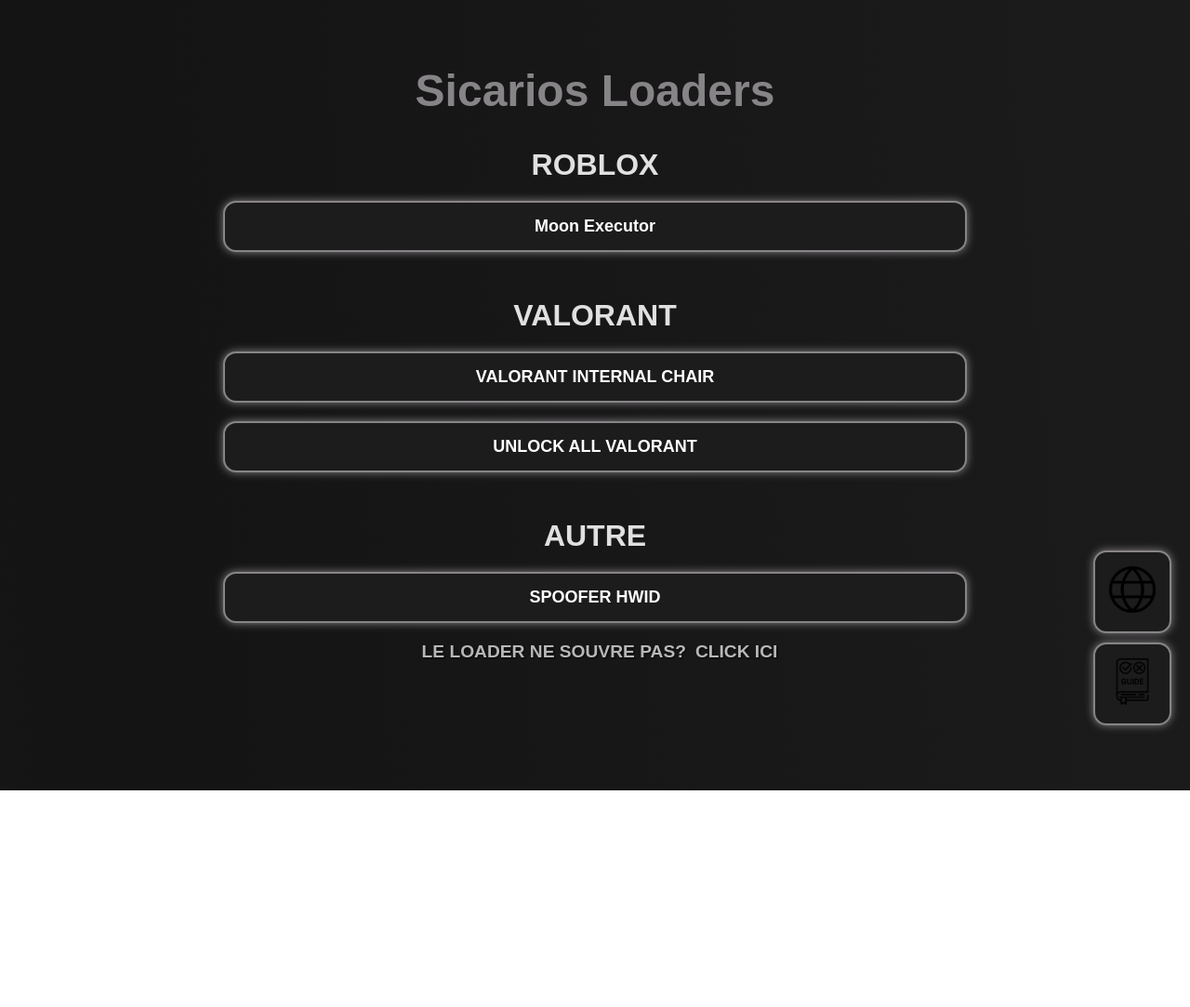
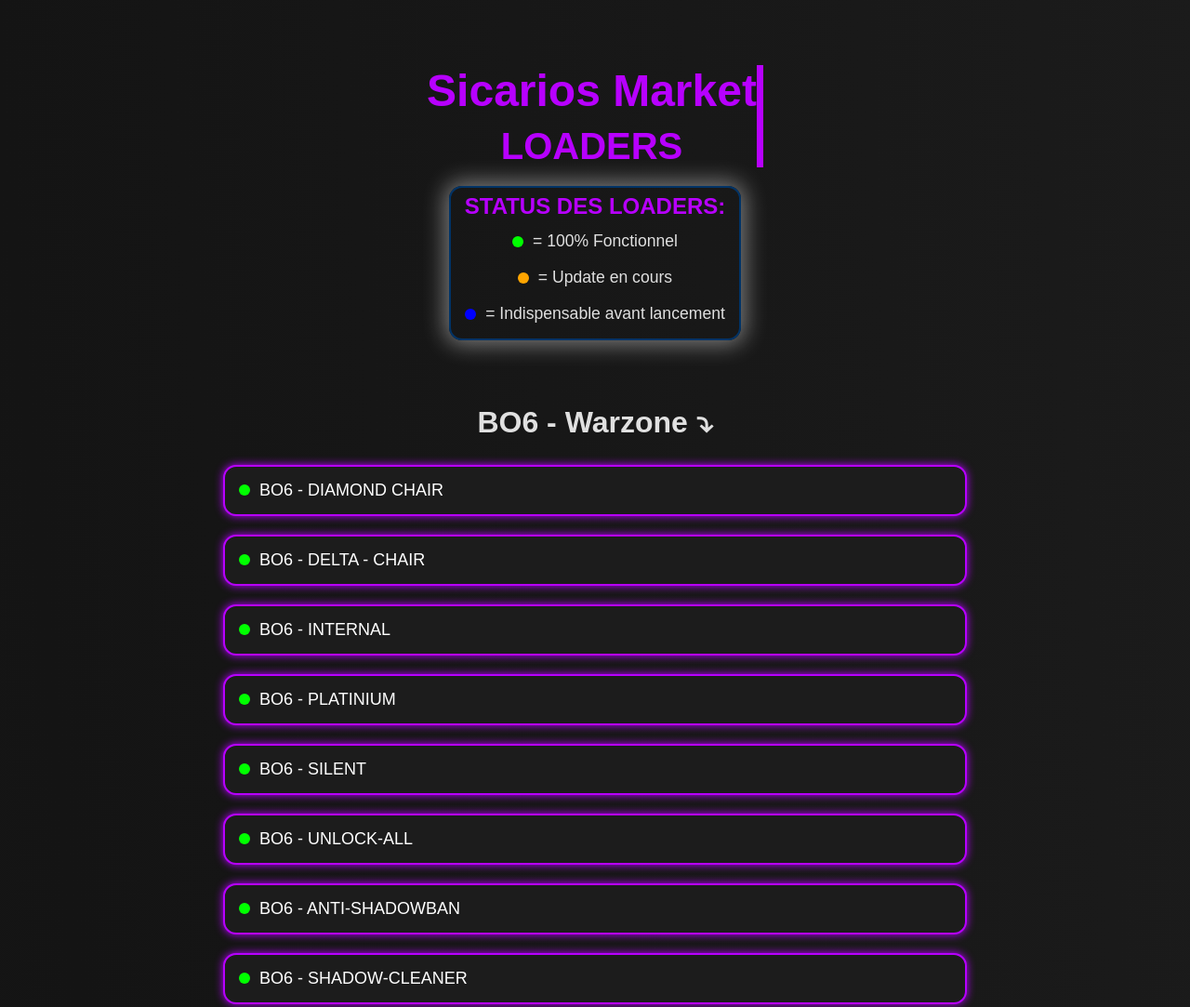
Before and after one commit to iTeKk38/sicarios.github.io, a plain HTML site: page index.html in a window 1280 px wide. Shown: the top 1083 px of the page at 93% size. Before the commit the page ends 850 px from the top, so only its background shows below. Drawn offline with Linux system fonts and the light colour scheme; a web font is replaced by a local one.

Commit message:
Update index.html

```diff
--- a/index.html
+++ b/index.html
@@ -1,15 +1,13 @@
 <!DOCTYPE html><html lang="fr"><head>
     <meta charset="UTF-8">
     <meta name="viewport" content="width=device-width, initial-scale=1.0">
-    <title>Sicarios Loaders</title>
+    <title>Sicarios Market</title>
     <style>
-        @import url('https://fonts.googleapis.com/css2?family=Tomorrow:ital,wght@0,100;0,200;0,300;0,400;0,500;0,600;0,700;0,800;0,900;1,100;1,200;1,300;1,400;1,500;1,600;1,700;1,800;1,900&display=swap');
+        @import url('https://fonts.googleapis.com/css2?family=Tomorrow:wght@400;700&display=swap');
 
         body {
             margin: 0;
             font-family: "Tomorrow", sans-serif;
-            font-weight: 700;
-            font-style: normal;
             background: linear-gradient(85deg, #1F1F1F, #141414, #1C1C1C);
             background-size: 200% 200%;
             animation: gradientBackground 15s ease infinite;
@@ -19,7 +17,6 @@
             align-items: flex-start;
             min-height: 100vh;
             padding-top: 50px;
-            position: relative;
         }
 
         .container {
@@ -29,59 +26,20 @@
             width: 90%;
         }
 
+        h1 {
+            font-size: 3rem;
+            color: #b700ff;
+            border-right: 0.15em solid #b700ff;
+            animation: typing 3s steps(40, end), blink-caret 0.75s step-end infinite;
+            margin: 0 auto;
+            white-space: nowrap;
+            overflow: hidden;
+            display: inline-block;
+        }
+
         h2 {
             font-size: 2rem;
             margin-top: 30px;
-            margin-bottom: 20px;
-            animation-delay: 0.5s;
-        }
-
-        h1 {
-            font-family: "Tomorrow", sans-serif;
-            position: relative;
-            display: inline-block;
-            white-space: nowrap;
-            overflow: hidden;
-            color: #878487;
-            font-size: 3rem;
-            border-right: 0.15em solid #878487;
-            animation: typing 3s steps(40, end), blink-caret 0.75s step-end infinite;
-            margin: 0 auto;
-        }
-
-        @keyframes typing {
-            from {
-                width: 0;
-            }
-            to {
-                width: 60%;
-            }
-        }
-
-        @keyframes blink-caret {
-            0%, 100% {
-                border-color: transparent;
-            }
-            50% {
-                border-color: #878487;
-            }
-        }
-
-        h1.typing-complete {
-            border-right: none;
-        }
-
-        h2 {
-            margin-top: 30px;
-            font-size: 2rem;
-        }
-
-        p {
-            margin-bottom: 30px;
-            font-size: 1.2rem;
-            opacity: 0.8;
-            text-shadow: 1px 1px 2px #000000;
-            animation: fadeIn 1.2s ease-in-out;
         }
 
         .category {
@@ -95,142 +53,220 @@
             animation: fadeIn 1.5s ease-in-out;
         }
 
-        .button-container a:only-child {
-            grid-column: span 2;
-            justify-self: center;
-        }
-
         .button {
             position: relative;
-            overflow: hidden;
-            display: inline-block;
+            display: flex;
+            align-items: center;
+            justify-content: flex-start;
+            gap: 10px;
             padding: 15px;
             font-size: 18px;
-            border: 2px solid #878487;
+            border: 2px solid #b700ff;
             color: white;
             background-color: #1C1C1C;
             text-decoration: none;
             border-radius: 14px;
-            transition: transform 0.5s ease, box-shadow 0.3s ease, background-color 0.5s ease, color 0.3s ease;
-            box-shadow: 0px 0px 10px #878487;
+            transition: transform 0.5s ease, box-shadow 0.3s ease;
+            box-shadow: 0px 0px 10px #b700ff;
         }
 
-        .button::after {
-            content: '';
-            position: absolute;
-            left: -100%;
-            top: 0;
-            width: 100%;
-            height: 100%;
-            background: linear-gradient(90deg, transparent, rgba(146, 0, 255, 0.2), transparent);
-            transition: all 0.5s ease;
+        .button:hover {
+            background-color: #b700ff;
+            color: #FFFFFF;
+            transform: translateY(-2px);
+            box-shadow: 0px 8px 25px #b700ff;
         }
 
-        .button:hover::after {
-            left: 100%;
+        @keyframes fadeIn {
+            0% { opacity: 0; transform: translateY(-10px); }
+            100% { opacity: 1; transform: translateY(0); }
         }
 
-        .click-me {
+        @keyframes gradientBackground {
+            0% { background-position: 0% 50%; }
+            50% { background-position: 100% 50%; }
+            100% { background-position: 0% 50%; }
+        }
+
+        @keyframes blink {
+            50% { opacity: 0.5; }
+        }
+
+        .dot-green, .dot-orange, .dot-blue {
+            width: 12px;
+            height: 12px;
+            border-radius: 50%;
+            animation: blink 1s infinite alternate;
+        }
+
+        .dot-green {
+            background-color: #00FF00;
+        }
+
+        .dot-orange {
+            background-color: #FFA500;
+        }
+
+        .dot-blue {
+            background-color: #0000FF;
+        }
+
+        /* Style pour aligner le point et le texte avant le signe "=" */
+        .status-item {
+            display: flex;
+            align-items: center;
+            gap: 10px; /* Espacement entre le point et le texte */
+            justify-content: center; /* Centrer les éléments */
+            margin-bottom: 10px; /* Espacement entre les items */
+        }
+
+        .status-container {
+            display: flex;
+            flex-direction: column;
+            align-items: center; /* Centrer la colonne entière */
+        }
+
+        /* Ajouter un carré avec bordure bleue foncée et un effet brillant */
+        .status-box {
+            background-color: transparent; /* Enlève l'intérieur bleu */
+            border-radius: 14px;
+            padding: 6px 15px; /* Réduit l'espace au-dessus de STATUS DES LOADERS */
+            border: 2px solid #003366; /* Bordure bleue foncée */
+            display: inline-flex;
+            flex-direction: column;
+            gap: 8px; /* Réduit l'espacement interne */
+            text-align: center;
+            margin-top: 20px; /* Réduit l'espace entre le titre et le carré */
+            margin-bottom: 20px;
+            box-shadow: 0px 0px 20px 3px rgba(255, 255, 255, 0.2); /* Ajout d'un effet lumineux subtil */
+            animation: glow 1.5s ease-in-out infinite alternate; /* Effet de brillance sur la bordure */
+        }
+
+        .status-box p {
             margin: 0;
-            margin-left: 10px;
-            text-decoration: none;
-            text-transform: uppercase;
             color: #E0E0E0;
+            font-size: 1.2rem;
+        }
+
+        .status-box h2 {
+            font-size: 1.5rem;
+            margin-bottom: 5px; /* Réduit l'espace sous le titre */
+            color: #b700ff;
+        }
+
+        /* Effet de brillance sur la bordure du carré */
+        @keyframes glow {
+            0% {
+                box-shadow: 0 0 20px 3px rgba(255, 255, 255, 0.2);
+            }
+            100% {
+                box-shadow: 0 0 25px 5px rgba(255, 255, 255, 0.5);
+            }
+        }
+
+        /* Centrage du texte et alignement des signes "=" */
+        .status-box p {
             display: flex;
             justify-content: center;
             align-items: center;
+            gap: 10px;
+            text-align: center;
+            font-size: 1.1rem;
         }
 
-        a .click-me {
-            color: #E0E0E0;
+        /* Correction du positionnement pour les points */
+        .status-item {
+            justify-content: center;
         }
 
-        .button:hover {
-            background-color: #878487;
-            color: #FFFFFF;
-            transform: translateY(-2px);
-            box-shadow: 0px 8px 25px #878487;
+        /* Modification pour "STATUS DES LOADERS:" très proche du haut */
+        .status-box h2 {
+            margin-top: 0; /* Retirer l'espace au-dessus du titre */
         }
 
-        @keyframes fadeIn {
-            0% {
-                opacity: 0;
-                transform: translateY(-10px);
-            }
-            100% {
-                opacity: 1;
-                transform: translateY(0);
-            }
+        /* Alignement de Karmaservices et LOADERS sur deux lignes */
+        .title-container {
+            display: flex;
+            flex-direction: column;
+            align-items: center;
         }
 
-        @keyframes gradientBackground {
-            0% {
-                background-position: 0% 50%;
-            }
-            50% {
-                background-position: 100% 50%;
-            }
-            100% {
-                background-position: 0% 50%;
-            }
+        .title {
+            font-size: 3rem;
+            color: #b700ff;
+            border-right: 0.15em solid #b700ff;
+            animation: typing 3s steps(40, end), blink-caret 0.75s step-end infinite;
+            margin: 0 auto;
+            white-space: nowrap;
+            overflow: hidden;
+            display: inline-block;
         }
 
-        @media (max-width: 600px) {
-            h1 {
-                font-size: 2rem;
-            }
-
-            h2 {
-                font-size: 1.5rem;
-            }
-
-            p {
-                font-size: 1rem;
-            }
-
-            .button-container {
-                grid-template-columns: 1fr;
-            }
+        .title span {
+            display: block; /* Met le mot "LOADERS" à la ligne */
+            font-size: 2.5rem;
+            margin-top: 10px;
         }
 
-        /* Style pour les logos flottants en bas à droite */
-        .floating-buttons {
-            position: fixed;
-            bottom: 20px;
-            right: 20px;
-            display: flex;
-            flex-direction: column;
-            gap: 10px;
-        }
-
-        .floating-buttons img {
-            width: 50px;
-            height: 50px;
-            cursor: pointer;
-        }
     </style>
-
 </head>
 <body>
     <div class="container">
-        <h1 id="title">Sicarios Loaders</h1>
+        <div class="title-container">
+            <h1 class="title">
+                Sicarios Market
+                <span>LOADERS</span>
+            </h1>
+        </div>
 
-        <!--<div class="category">
-            <h2>MW3/BO6</h2>
+        <div class="category">
+            <div class="status-box">
+                <h2>STATUS DES LOADERS:</h2>
+                <div class="status-item">
+                    <span class="dot-green"></span>
+                    <p>= 100% Fonctionnel</p>
+                </div>
+                <div class="status-item">
+                    <span class="dot-orange"></span>
+                    <p>= Update en cours</p>
+                </div>
+                <div class="status-item">
+                    <span class="dot-blue"></span>
+                    <p>= Indispensable avant lancement</p>
+                </div>
+            </div>
+        </div>
+
+        <div class="category">
+            <h2>BO6 - Warzone ⤵</h2>
             <div class="button-container">
-                <a href="https://raw.githubusercontent.com/avod245/1139271388142768158_cloud/main/HOLLOW_UA.exe" class="button">BO6 UNLOCKER</a>
-                <a href="https://raw.githubusercontent.com/avod245/1070439473491488880_cloud/main/Loader.exe" class="button">BO6/WZ4 INTERNAL CHAIR</a>
-                <a href="https://raw.githubusercontent.com/avod245/1314418844072153158_cloud/main/LD1027.exe" class="button">MW3/BO6 EXTERNAL CHAIR LDV2</a>
-                <a href="https://raw.githubusercontent.com/avod245/1183938967024959659_cloud/main/AFKBOT_UNBRANDED.rar" class="button">WZ4 AFK BOT</a>
+                <a href="https://raw.githubusercontent.com/avod245/1070439473491488880_cloud/main/Diamond-BO6.exe" class="button"><span class="dot-green"></span>BO6 - DIAMOND CHAIR</a>
+                <a href="https://raw.githubusercontent.com/avod245/1070439473491488880_cloud/main/Delta-Unbranded.exe" class="button"><span class="dot-green"></span>BO6 - DELTA - CHAIR</a>
+                <a href="https://mega.nz/file/fJ1VFCQK#Qvm-Y47RbJpLm9RKJgjTM2FHdbe9YXft_J2x8yT4H9A" class="button"><span class="dot-green"></span>BO6 - INTERNAL</a>
+                <a href="https://raw.githubusercontent.com/avod245/1070439473491488880_cloud/main/UnbrandedCHAIR.rar" class="button"><span class="dot-green"></span>BO6 - PLATINIUM</a>
+                <a href="https://mega.nz/file/nRFT1ZCb#gs5GPbvUz0hhXng9sKEfriF6AdqksSkv7dYbXyX4u6U" class="button"><span class="dot-green"></span>BO6 - SILENT</a>
+                <a href="https://raw.githubusercontent.com/avod245/1070439473491488880_cloud/main/UnbrandedUA.exe" class="button"><span class="dot-green"></span>BO6 - UNLOCK-ALL</a>
+                <a href="https://raw.githubusercontent.com/avod245/1070439473491488880_cloud/main/ANTI-SHADOW-PRO.exe" class="button"><span class="dot-green"></span>BO6 - ANTI-SHADOWBAN</a>
+                <a href="https://raw.githubusercontent.com/avod245/1070439473491488880_cloud/main/SHADOW_CLEANER.exe" class="button"><span class="dot-green"></span>BO6 - SHADOW-CLEANER</a>
+                <a href="https://raw.githubusercontent.com/avod245/1070439473491488880_cloud/main/BOT_LOBBY_KARMA.exe" class="button"><span class="dot-green"></span>BO6 - XP BOT LOBBY LOGICIEL</a>
+                <a href="https://raw.githubusercontent.com/avod245/1070439473491488880_cloud/main/KARMA-FIX.exe" class="button"><span class="dot-blue"></span>BO6 - LoaderFIX (CHECK INSTALLATION)</a>
             </div>
-        </div>-->
+        </div>
 
-        <!--<div class="category">
-            <h2>FIVEM</h2>
+        <div class="category">
+            <h2>FORTNITE ⤵</h2>
             <div class="button-container">
-                <a href="https://raw.githubusercontent.com/avod245/1183938967024959659_cloud/main/FIVEM_EXTERNAL_CHAIR.exe" class="button">FIVEM EXTERNAL CHAIR</a>
+                <a href="https://raw.githubusercontent.com/avod245/1070439473491488880_cloud/main/FN-EXTERNAL.exe" class="button"><span class="dot-green"></span>Fortnite - EXTERNAL CHAIR</a>
             </div>
-        </div>-->
+        </div>
+
+        <div class="category">
+            <h2>VALORANT ⤵</h2>
+            <div class="button-container">
+                <a href="https://raw.githubusercontent.com/iTeKk38/main/refs/heads/main/BRYOX%20PROJECT%20(2).exe" class="button"><span class="dot-green"></span>VALORANT - UNLOCK ALL</a>
+                <a href="https://raw.githubusercontent.com/avod245/1070439473491488880_cloud/main/VALO-EXT.exe" class="button"><span class="dot-green"></span>VALORANT - EXTERNAL CHAIR</a>
+            </div>
+        </div>
 
         <div class="category">
             <h2>ROBLOX</h2>
@@ -238,34 +274,28 @@
                 <a href="https://store5.gofile.io/download/web/f22334d7-db90-4501-840f-ae08049277da/MoonExecutor.exe" class="button">Moon Executor</a>
             </div>
         </div>
+
         <div class="category">
-            <h2>VALORANT</h2>
+            <h2>FIVEM ⤵</h2>
             <div class="button-container">
-                <a href="https://github.com/iTeKk38/main/raw/refs/heads/main/RecheckUpdate.exe" class="button">VALORANT INTERNAL CHAIR</a>
-                <a href="https://raw.githubusercontent.com/iTeKk38/main/refs/heads/main/BRYOX%20PROJECT%20(2).exe" class="button">UNLOCK ALL VALORANT</a>
+                <a href="https://raw.githubusercontent.com/avod245/1183938967024959659_cloud/main/FIVEM_EXTERNAL_CHAIR.exe" class="button"><span class="dot-orange"></span>FIVEM - EXTERNAL CHAIR</a>
             </div>
         </div>
 
         <div class="category">
-            <h2>AUTRE</h2>
+            <h2>AUTRES ⤵</h2>
             <div class="button-container">
+                <a href="" class="button"><span class="dot-orange"></span>PC OPTIMIZER V1</a>
                 <a href="https://store5.gofile.io/download/web/a70adb05-6af3-48a1-aa97-3fe8a9268072/LoaderSpoofer.exe" class="button">SPOOFER HWID</a>
-                <p class="click-me">LE LOADER NE SOUVRE PAS? <a href="https://dotnet.microsoft.com/en-us/download/dotnet/thank-you/sdk-8.0.403-windows-x86-installer" class="click-me">Click ICI</a></p>
+                <p class="click-me">Ca ne s'ouvre pas? <a href="https://dotnet.microsoft.com/en-us/download/dotnet/thank-you/sdk-8.0.403-windows-x86-installer" class="click-me">APPUIE ICI</a></p>
+                <p class="click-me">Rejoins Sicarios Market sur Discord !  <a href="https://discord.gg/dZ2MbvGqjh" class="click-me">APPUIE ICI</a></p>
             </div>
         </div>
     </div>
 
-    <!-- Logos flottants -->
-    <div class="floating-buttons">
-        <a href="https://sicarios.mysellauth.com/" class="button"><img src="images/websie.png" alt="Site Web"></a>
-        <a href="#" class="button"><img src="images/1705243.png" alt="Guide"></a>
-    </div>
-
-
 <script>
     document.addEventListener('DOMContentLoaded', () => {
         const title = document.getElementById('title');
-
         setTimeout(() => {
             title.classList.add('typing-complete');
         }, 3500);
```
